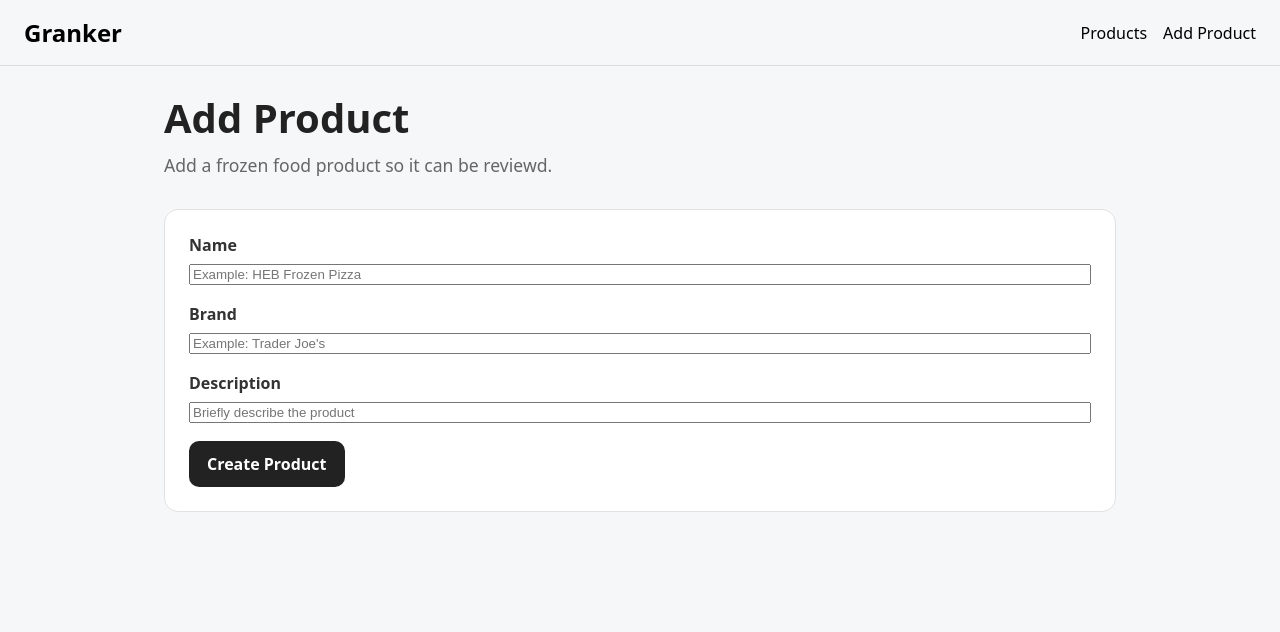
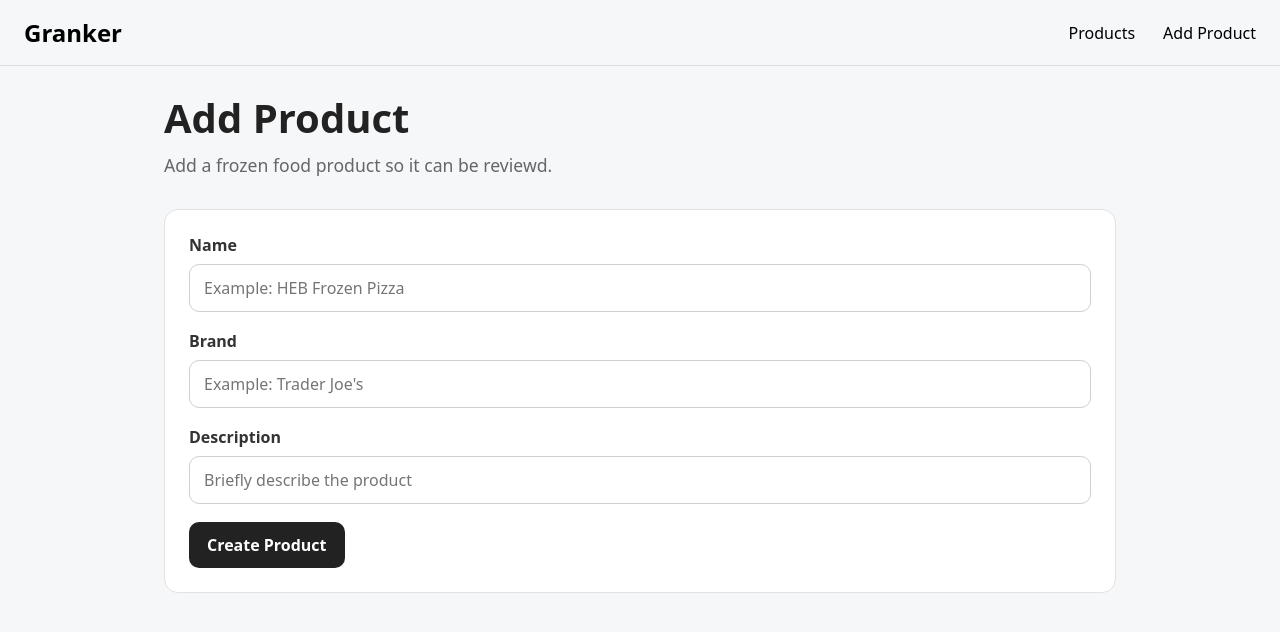
Before and after one commit to jackhoppecs/Granker, a React app in the folder frontend/: page /products/new in a window 1280 px wide. Shown: the top 632 px of the page. Built offline with nearby package versions, Linux system fonts and the light colour scheme; the HTML template or start-up script is replaced by a standard one.

Commit message:
Minor stylistic changes

```diff
--- a/frontend/src/index.css
+++ b/frontend/src/index.css
@@ -54,7 +54,7 @@ body {
 
 .navbar-links {
   display: flex;
-  gap: 16px;
+  gap: 28px;
 }
 
 .navbar-links a {
@@ -205,7 +205,8 @@ body {
 }
 
 .form-group select,
-.form-group textarea {
+.form-group textarea,
+.form-group input {
   width: 100%;
   box-sizing: border-box;
   padding: 12px 14px;
@@ -222,6 +223,7 @@ body {
   resize: vertical;
 }
 
+.form-group input:focus,
 .form-group select:focus,
 .form-group textarea:focus {
   outline: none;
@@ -230,6 +232,13 @@ body {
 
 .form-group option {
   width: 100%;
+}
+
+.form-group input:disabled,
+.form-group select:disabled,
+.form-group textarea:disabled {
+  background-color: #f5f5f5;
+  cursor: not-allowed;
 }
 
 .primary-button {
```
